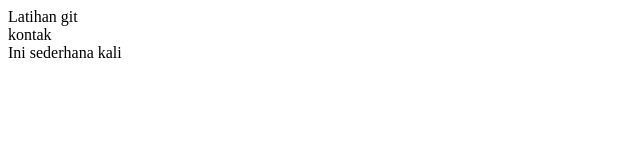
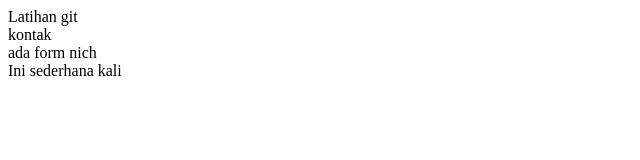
Before and after one commit to S1mbi5a/Profile, a plain HTML site: page contact.html in a window 1280 px wide. Shown: the whole page, without its empty margins (0-640 px from the left). Drawn offline with Linux system fonts and the light colour scheme.

Commit message:
ada tambah di contact us

```diff
--- a/contact.html
+++ b/contact.html
@@ -9,6 +9,9 @@
     <Head>Latihan git</Head>
 
     <div>kontak</div>
+
+    <div>ada form nich</div>
+
     <footer>Ini sederhana kali</footer>
 </body>
 </html>
```
